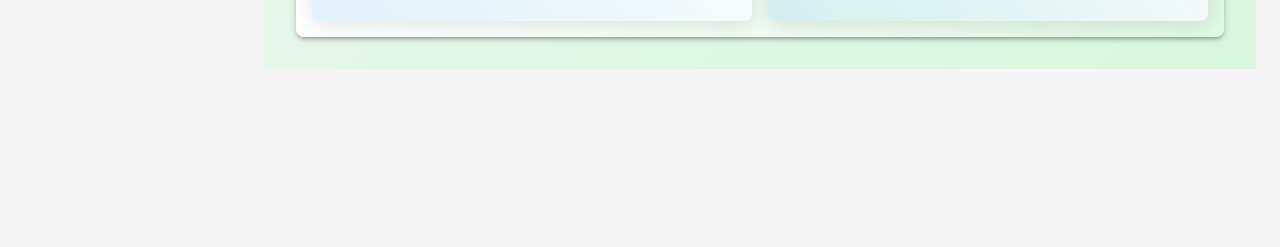
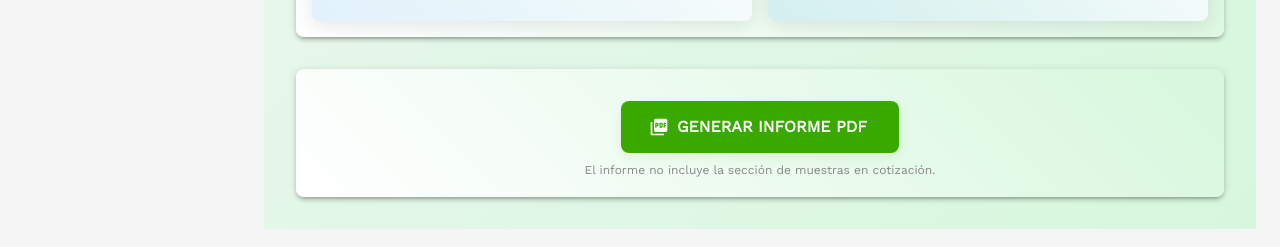
Before and after one commit to danielortizd7/Web-SENA-LAB, a React (Vite) app: page / in a window 1280 px wide. Shown: the part 1204-1451 px from the top of the page. Before the commit the page ends 1297 px from the top, so only its background shows below. Built offline with nearby package versions, Linux system fonts and the light colour scheme; no server answers; sample sign-in values are in the browser's storage.

Commit message:
pdf para dashboard

```diff
--- a/package.json
+++ b/package.json
@@ -20,6 +20,7 @@
     "axios": "^1.8.2",
     "chart.js": "^4.4.9",
     "framer-motion": "^12.9.1",
+    "html2canvas": "^1.4.1",
     "jspdf": "^3.0.1",
     "jspdf-autotable": "^5.0.2",
     "lucide-react": "^0.477.0",
--- a/src/pages/Dashboard.jsx
+++ b/src/pages/Dashboard.jsx
@@ -23,6 +23,11 @@ import TrendingUpIcon from "@mui/icons-material/TrendingUp";
 import DoneAllIcon from "@mui/icons-material/DoneAll";
 import { Chart as ChartJS, ArcElement, Tooltip, Legend } from "chart.js";
 import { Doughnut } from "react-chartjs-2";
+import jsPDF from "jspdf";
+import html2canvas from "html2canvas";
+import PictureAsPdfIcon from '@mui/icons-material/PictureAsPdf';
+import Button from '@mui/material/Button';
+import logoSena from '../assets/logo-sena.png';
 
 // Registrar los elementos de Chart.js
 ChartJS.register(ArcElement, Tooltip, Legend);
@@ -128,7 +133,7 @@ const SampleCharts = ({ sampleStats }) => {
           <Typography variant="h6" sx={{ mb: 2, color: "#39A900" }}>
             Distribución de Muestras
           </Typography>
-          <Box sx={{ maxWidth: 300, margin: "0 auto" }}>
+          <Box sx={{ maxWidth: 300, margin: "0 auto" }} id="dashboard-chart-distribucion">
             <Doughnut data={distributionData} options={chartOptions} />
           </Box>
         </Paper>
@@ -145,7 +150,7 @@ const SampleCharts = ({ sampleStats }) => {
           <Typography variant="h6" sx={{ mb: 2, color: "#39A900" }}>
             Muestras por Tipo de Análisis
           </Typography>
-          <Box sx={{ maxWidth: 300, margin: "0 auto" }}>
+          <Box sx={{ maxWidth: 300, margin: "0 auto" }} id="dashboard-chart-tipo">
             <Doughnut data={analysisTypeData} options={chartOptions} />
           </Box>
         </Paper>
@@ -380,6 +385,145 @@ const Dashboard = () => {
     fetchUsers();
   }, []);
 
+  // --- GENERAR PDF ---
+  const handleGeneratePDF = async () => {
+    const doc = new jsPDF({ orientation: "portrait", unit: "pt", format: "a4" });
+    const fecha = new Date().toLocaleDateString();
+    const marginX = 50;
+    const contentWidth = 495;
+    let y = 50;
+    // Logo SENA/Aqualab centrado (usando import)
+    const logo = new window.Image();
+    logo.src = logoSena;
+    await new Promise(resolve => { logo.onload = resolve; });
+    doc.addImage(logo, 'PNG', 245, y, 100, 40);
+    y += 55;
+    // Título principal con fondo verde y texto blanco
+    doc.setFillColor('#39A900');
+    doc.roundedRect(marginX, y, contentWidth, 36, 10, 10, 'F');
+    doc.setFontSize(22);
+    doc.setTextColor('#fff');
+    doc.text("INFORME DEL PANEL DE CONTROL", 297.5, y + 25, { align: 'center' });
+    y += 50;
+    doc.setFontSize(12);
+    doc.setTextColor('#888');
+    doc.text(`Generado el: ${fecha}`, 297.5, y, { align: 'center' });
+    y += 20;
+    // Estadísticas Generales - Card moderna
+    doc.setFillColor('#f5f7fa');
+    doc.roundedRect(marginX, y, contentWidth, 120, 14, 14, 'F');
+    doc.setDrawColor('#39A900');
+    doc.setLineWidth(1.5);
+    doc.roundedRect(marginX, y, contentWidth, 120, 14, 14, 'S');
+    // Título sección con fondo
+    doc.setFillColor('#39A900');
+    doc.roundedRect(marginX, y, contentWidth, 32, 10, 10, 'F');
+    doc.setFontSize(15);
+    doc.setTextColor('#fff');
+    doc.text('Estadísticas Generales', marginX + 20, y + 22);
+    // Tabla
+    const tableY = y + 38;
+    const rowHeight = 22;
+    const col1 = marginX + 30, col2 = marginX + contentWidth - 120;
+    const stats = [
+      ['Muestras Recibidas', sampleStats.totalAllSamples],
+      ['Muestras en Análisis', sampleStats.totalSamples],
+      ['Por Verificar', sampleStats.pendingSamples],
+      ['Finalizadas', sampleStats.verifiedSamples],
+    ];
+    doc.setFontSize(12);
+    stats.forEach(([label, value], i) => {
+      const rowY = tableY + i * rowHeight;
+      doc.setFillColor(i % 2 === 0 ? '#e8f5e9' : '#ffffff');
+      doc.roundedRect(marginX + 15, rowY, contentWidth - 30, rowHeight, 6, 6, 'F');
+      doc.setTextColor('#333');
+      doc.setFont(undefined, 'bold');
+      doc.text(String(label), col1, rowY + 15);
+      doc.setFont(undefined, 'bold');
+      doc.setTextColor('#39A900');
+      doc.text(String(value), col2, rowY + 15, { align: 'right' });
+    });
+    y += 140;
+    // Gráficos lado a lado, card moderna
+    doc.setFillColor('#f5f7fa');
+    doc.roundedRect(marginX, y, contentWidth, 230, 14, 14, 'F');
+    doc.setDrawColor('#39A900');
+    doc.setLineWidth(1.5);
+    doc.roundedRect(marginX, y, contentWidth, 230, 14, 14, 'S');
+    // Título sección con fondo
+    doc.setFillColor('#39A900');
+    doc.roundedRect(marginX, y, contentWidth, 32, 10, 10, 'F');
+    doc.setFontSize(15);
+    doc.setTextColor('#fff');
+    doc.text('Visualización de Datos', marginX + 20, y + 22);
+    // Captura de gráficos
+    const chart1 = document.getElementById('dashboard-chart-distribucion');
+    const chart2 = document.getElementById('dashboard-chart-tipo');
+    let imgData1 = null, imgData2 = null;
+    if (chart1) {
+      const canvas1 = chart1.querySelector('canvas');
+      if (canvas1) {
+        imgData1 = await html2canvas(canvas1, { backgroundColor: null, scale: 2 }).then(canvas => canvas.toDataURL('image/png'));
+      }
+    }
+    if (chart2) {
+      const canvas2 = chart2.querySelector('canvas');
+      if (canvas2) {
+        imgData2 = await html2canvas(canvas2, { backgroundColor: null, scale: 2 }).then(canvas => canvas.toDataURL('image/png'));
+      }
+    }
+    // Ambos gráficos alineados y del mismo tamaño, centrados
+    const chartY = y + 40;
+    const chartW = 180, chartH = 180;
+    const chartGap = 30;
+    const chart1X = marginX + (contentWidth / 2) - chartW - (chartGap / 2);
+    const chart2X = marginX + (contentWidth / 2) + (chartGap / 2);
+    if (imgData1 && imgData2) {
+      doc.addImage(imgData1, 'PNG', chart1X, chartY, chartW, chartH, undefined, 'FAST');
+      doc.addImage(imgData2, 'PNG', chart2X, chartY, chartW, chartH, undefined, 'FAST');
+    } else if (imgData1) {
+      doc.addImage(imgData1, 'PNG', marginX + (contentWidth - chartW) / 2, chartY, chartW, chartH, undefined, 'FAST');
+    } else if (imgData2) {
+      doc.addImage(imgData2, 'PNG', marginX + (contentWidth - chartW) / 2, chartY, chartW, chartH, undefined, 'FAST');
+    }
+    y += 250;
+    // Usuarios - card moderna
+    doc.setFillColor('#f5f7fa');
+    doc.roundedRect(marginX, y, contentWidth, 90, 14, 14, 'F');
+    doc.setDrawColor('#39A900');
+    doc.setLineWidth(1.5);
+    doc.roundedRect(marginX, y, contentWidth, 90, 14, 14, 'S');
+    // Título sección con fondo
+    doc.setFillColor('#39A900');
+    doc.roundedRect(marginX, y, contentWidth, 32, 10, 10, 'F');
+    doc.setFontSize(15);
+    doc.setTextColor('#fff');
+    doc.text('Usuarios Registrados', marginX + 20, y + 22);
+    const userY = y + 38;
+    const userRows = [
+      ['Total Usuarios', userStats.totalUsers],
+      ['Clientes', userStats.clientCount],
+    ];
+    userRows.forEach(([label, value], i) => {
+      const rowY = userY + i * rowHeight;
+      doc.setFillColor(i % 2 === 0 ? '#e3f2fd' : '#ffffff');
+      doc.roundedRect(marginX + 15, rowY, contentWidth - 30, rowHeight, 6, 6, 'F');
+      doc.setTextColor('#333');
+      doc.setFont(undefined, 'bold');
+      doc.text(String(label), col1, rowY + 15);
+      doc.setFont(undefined, 'bold');
+      doc.setTextColor('#1976D2');
+      doc.text(String(value), col2, rowY + 15, { align: 'right' });
+    });
+    // Pie de página moderno y centrado
+    doc.setFontSize(10);
+    doc.setTextColor('#888');
+    doc.text('Generado automáticamente por el sistema Aqualab - SENA', 297.5, 820, { align: 'center' });
+    doc.setDrawColor('#39A900');
+    doc.line(marginX, 825, marginX + contentWidth, 825);
+    doc.save(`informe-dashboard-${fecha.replace(/\//g, '-')}.pdf`);
+  };
+
   if (loadingSamples || loadingUsers) {
     return (
       <Box sx={{ display: "flex", justifyContent: "center", mt: 4 }}>
@@ -527,6 +671,42 @@ const Dashboard = () => {
             </Grid>
           </Grid>
         </Paper>
+
+        <Paper
+          elevation={3}
+          sx={{
+            p: 2,
+            borderRadius: 2,
+            background: "linear-gradient(45deg, #ffffff, #d7f7dd)",
+            mt: 4,
+            display: 'flex',
+            flexDirection: 'column',
+            alignItems: 'center',
+          }}
+        >
+          <Button
+            variant="contained"
+            color="primary"
+            startIcon={<PictureAsPdfIcon />}
+            onClick={handleGeneratePDF}
+            sx={{
+              mt: 2,
+              bgcolor: '#39A900',
+              '&:hover': { bgcolor: '#2d8600' },
+              borderRadius: 2,
+              fontWeight: 'bold',
+              fontSize: 16,
+              px: 4,
+              py: 1.5,
+              boxShadow: '0 4px 12px rgba(57,169,0,0.12)'
+            }}
+          >
+            Generar Informe PDF
+          </Button>
+          <Typography variant="caption" sx={{ mt: 1, color: '#888' }}>
+            El informe no incluye la sección de muestras en cotización.
+          </Typography>
+        </Paper>
       </motion.div>
     </Box>
   );
```
Also changed, not shown: 1 other file (tests, documents, lock files or other folders).
